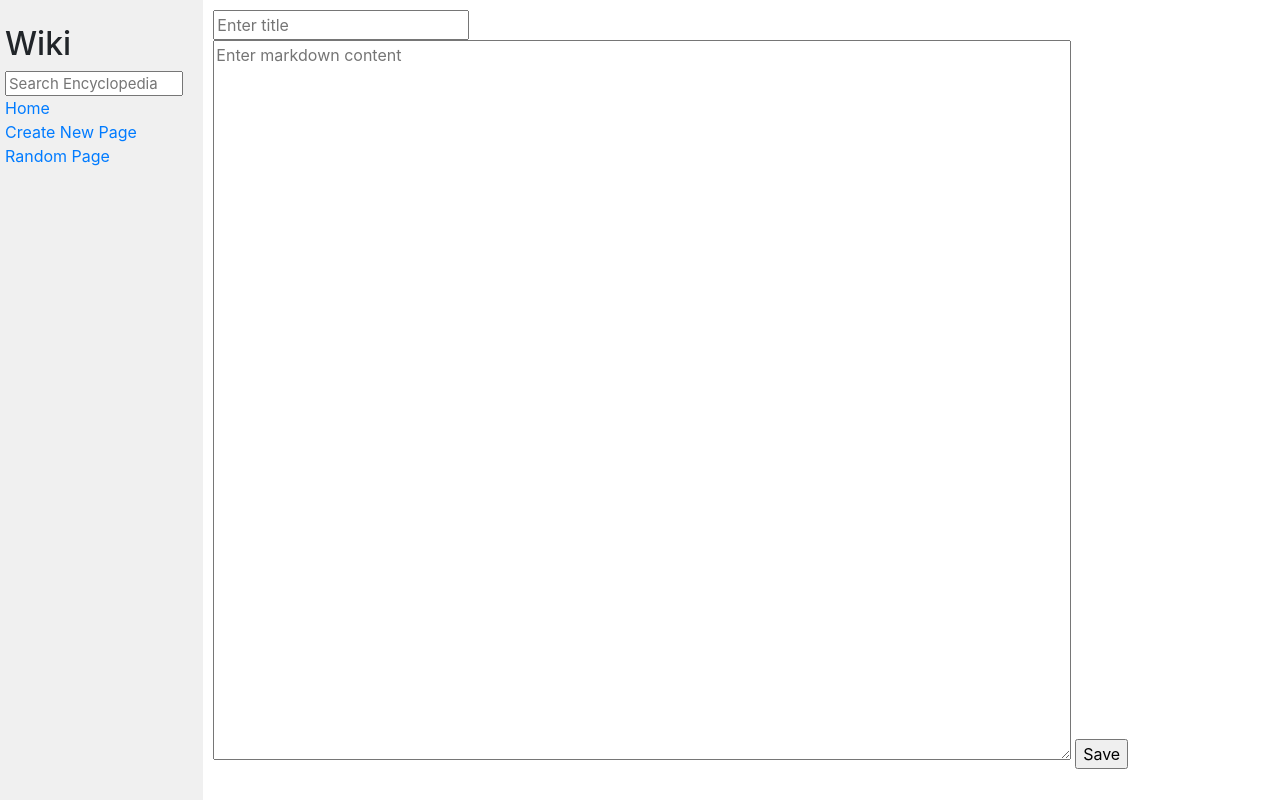
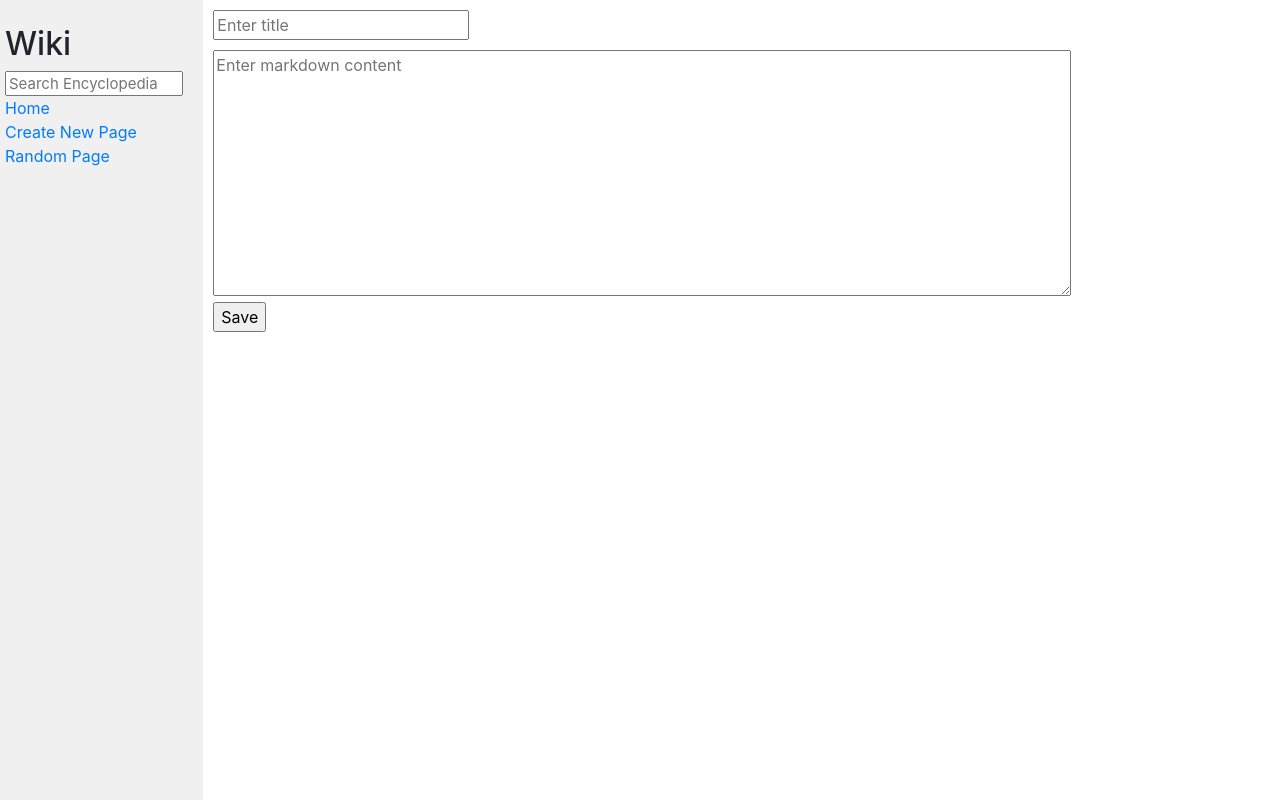
Before and after one commit to Yaksham/Wiki, a Django app: page /new in a window 1280 px wide. Run offline with Django 3.2, Linux system fonts and the light colour scheme; some libraries are stand-ins or nearby versions.

Commit message:
changed some styling

```diff
--- a/encyclopedia/static/encyclopedia/styles.css
+++ b/encyclopedia/static/encyclopedia/styles.css
@@ -7,13 +7,13 @@ code {
     white-space: pre;
 }
 
-h1 {
+#heading {
     margin-top: 0px;
     padding-top: 20px;
 }
 
 textarea {
-    height: 90vh;
+    height: auto;
     width: 80%;
 }
 
@@ -36,3 +36,7 @@ textarea {
 .sidebar h2 {
     margin-top: 5px;
 }
+
+#foo {
+    margin-bottom: 10px;
+}
--- a/encyclopedia/templates/encyclopedia/edit.html
+++ b/encyclopedia/templates/encyclopedia/edit.html
@@ -8,7 +8,7 @@
     <h3>{{ title }}</h3>
     <form action="{% url 'edit' title %}" method="post">
         {% csrf_token %}
-        <textarea name="data" rows="5" cols="10" placeholder="Enter markdown content">{{ data }}</textarea>
+        <textarea name="data" rows="5" placeholder="Enter markdown content">{{ data }}</textarea> <br>
         <input type="submit" value="Save Changes">
     </form>
 {% endblock %}
--- a/encyclopedia/templates/encyclopedia/index.html
+++ b/encyclopedia/templates/encyclopedia/index.html
@@ -5,7 +5,7 @@
 {% endblock %}
 
 {% block body %}
-    <h1>All Pages</h1>
+    <h2 id="heading">All Pages</h2>
 
     <ul>
         {% for entry in entries %}
--- a/encyclopedia/templates/encyclopedia/layout.html
+++ b/encyclopedia/templates/encyclopedia/layout.html
@@ -13,7 +13,6 @@
             <div class="sidebar col-lg-2 col-md-3">
                 <h2>Wiki</h2>
                 <form action="{% url 'search' %}">
-                    <!-- {% csrf_token %} -->
                     <input class="search" type="text" name="q" placeholder="Search Encyclopedia">
                 </form>
                 <div>
--- a/encyclopedia/templates/encyclopedia/new.html
+++ b/encyclopedia/templates/encyclopedia/new.html
@@ -8,8 +8,8 @@
     {% if form %}
         <form action="{% url 'new' %}" method="post">
             {% csrf_token %}
-            <input type="text" name="title" placeholder="Enter title">
-            <textarea name="data" rows="5" cols="10" placeholder="Enter markdown content"></textarea>
+            <input type="text" name="title" placeholder="Enter title" id="foo"> <br>
+            <textarea name="data" rows="10" placeholder="Enter markdown content"></textarea> <br>
             <input type="submit" value="Save">
         </form>
     {% else %}
--- a/encyclopedia/views.py
+++ b/encyclopedia/views.py
@@ -34,7 +34,7 @@ def search(request):
         if not matches:
             heading = "<h2>No reuslts found.</h2>"
         else:
-            heading = "<h2>Did you mean:</h2>"
+            heading = "<h3>Did you mean:</h3>"
         return render(request, "encyclopedia/search.html", {
             "list": matches,
             "heading": heading
```
